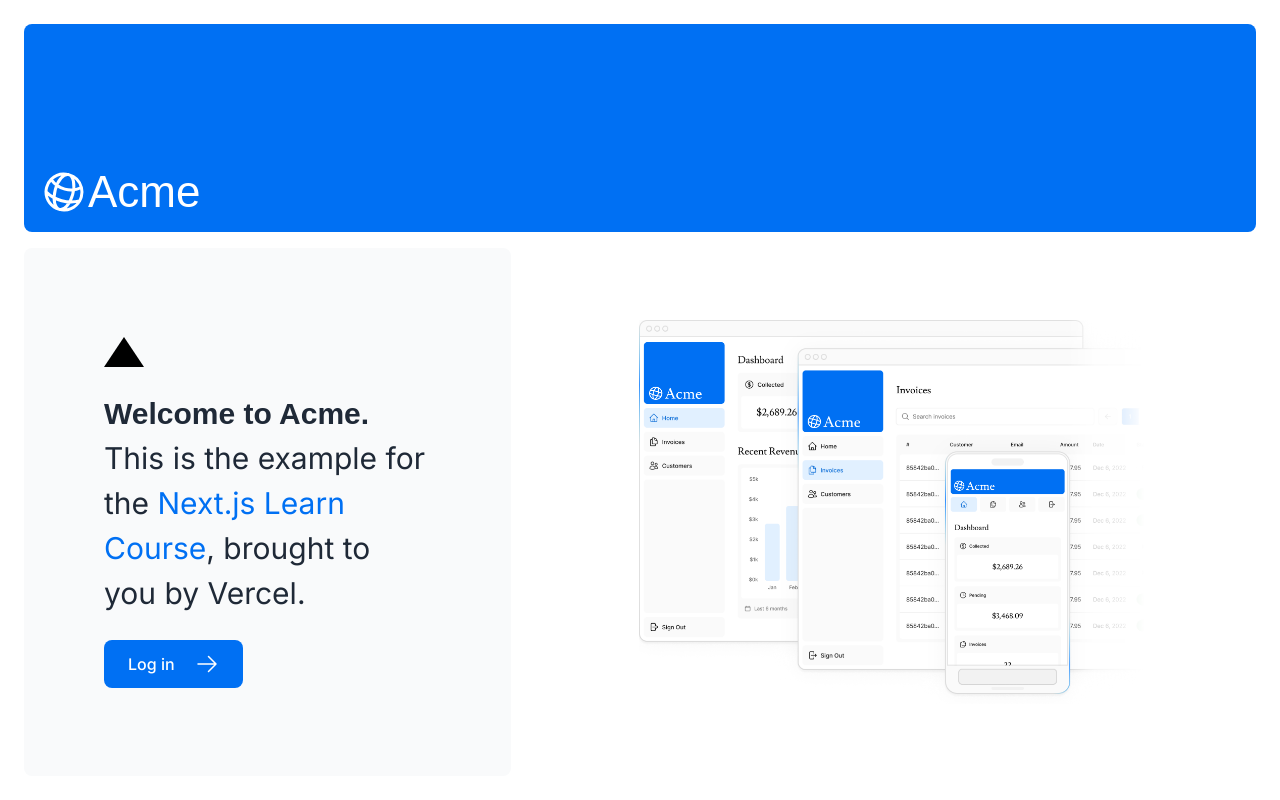
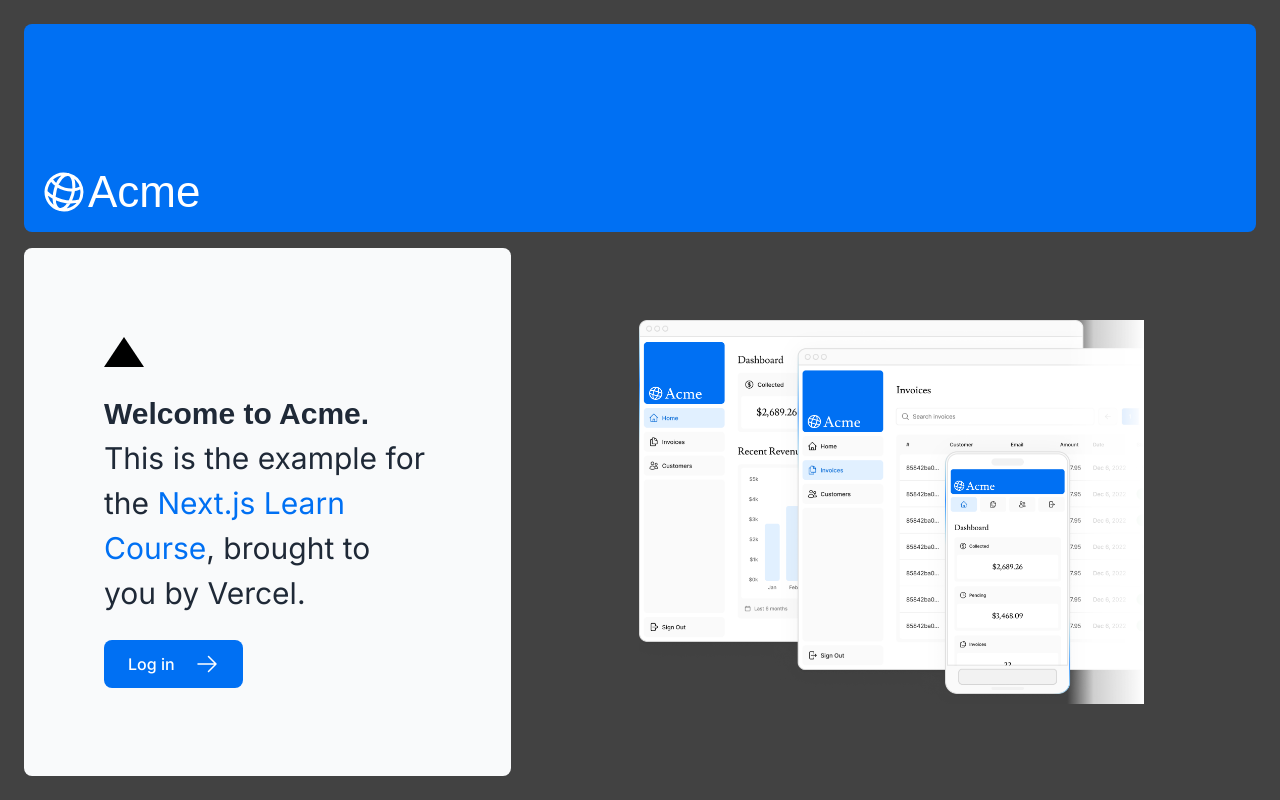
Before and after one commit to codisot/nextjs-learn, a Next.js app: page / in a window 1280 px wide. Built offline with nearby package versions, Linux system fonts and the light colour scheme; a web font is replaced by a local one.

Commit message:
delete pnpm-lock.yaml

```diff
--- a/app/ui/global.css
+++ b/app/ui/global.css
@@ -16,3 +16,7 @@
   -webkit-appearance: none;
   margin: 0;
 }
+
+body {
+  background-color: rgb(66, 66, 66);
+}
```
Also changed, not shown: 1 other file (tests, documents, lock files or other folders).
